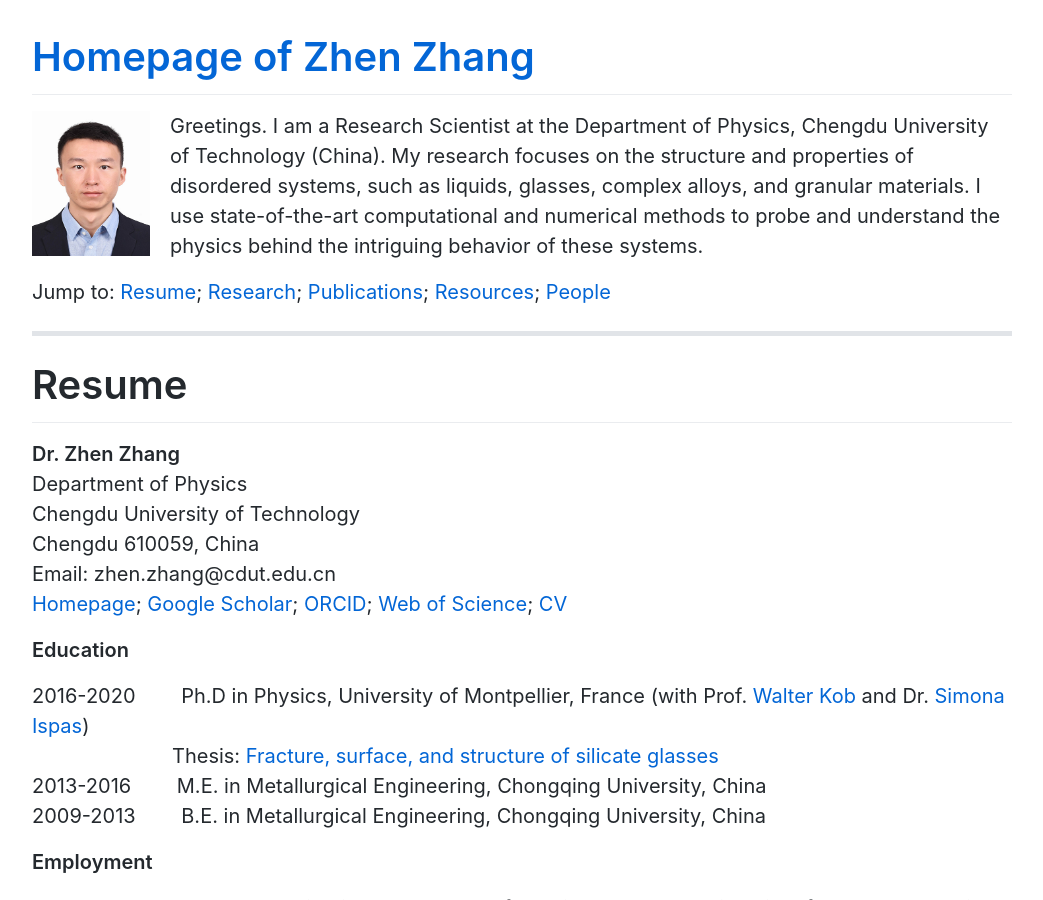
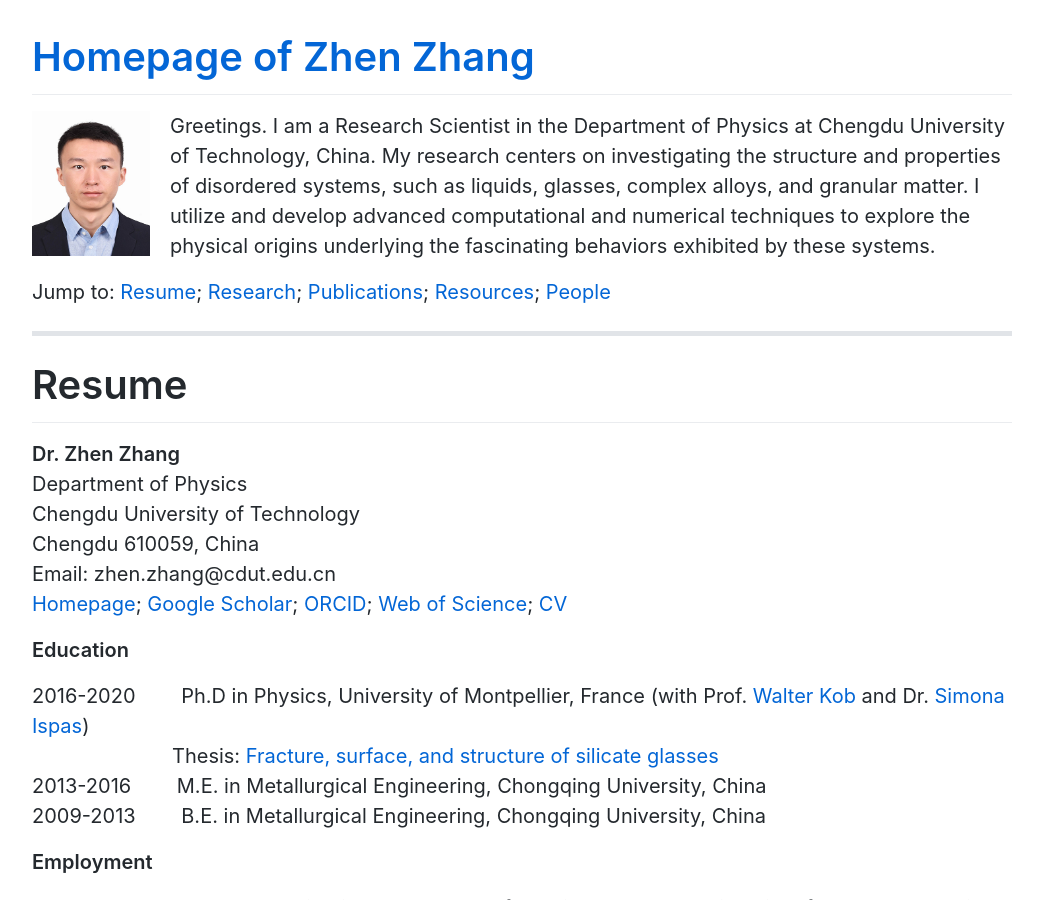
Before and after one commit to zhenzhang1991/zhenzhang1991.github.io, a Jekyll site: the page built from index.md, in a window 1280 px wide and 900 px high. Shown: the whole window, without its empty margins (118-1161 px from the left). Built offline with Jekyll 4.4.1, drawn with Linux system fonts in a browser that asks for light colours; Markdown is read by kramdown in place of the engine named in the settings; comment, search, counter and statistics services are not loaded.

Commit message:
Update index.md

```diff
--- a/index.md
+++ b/index.md
@@ -2,7 +2,7 @@
 layout: default
 ---
 <img align="left" src="images/me.jpg" width="118">
-Greetings. I am a Research Scientist at the Department of Physics, Chengdu University of Technology (China). My research focuses on the structure and properties of disordered systems, such as liquids, glasses, complex alloys, and granular materials. I use state-of-the-art computational and numerical methods to probe and understand the physics behind the intriguing behavior of these systems.
+Greetings. I am a Research Scientist in the Department of Physics at Chengdu University of Technology, China. My research centers on investigating the structure and properties of disordered systems, such as liquids, glasses, complex alloys, and granular matter. I utilize and develop advanced computational and numerical techniques to explore the physical origins underlying the fascinating behaviors exhibited by these systems.
 
 Jump to: [Resume](#resume); [Research](#research-highlights); [Publications](#publications); [Resources](#resources); [People](#group-members)
 
```
